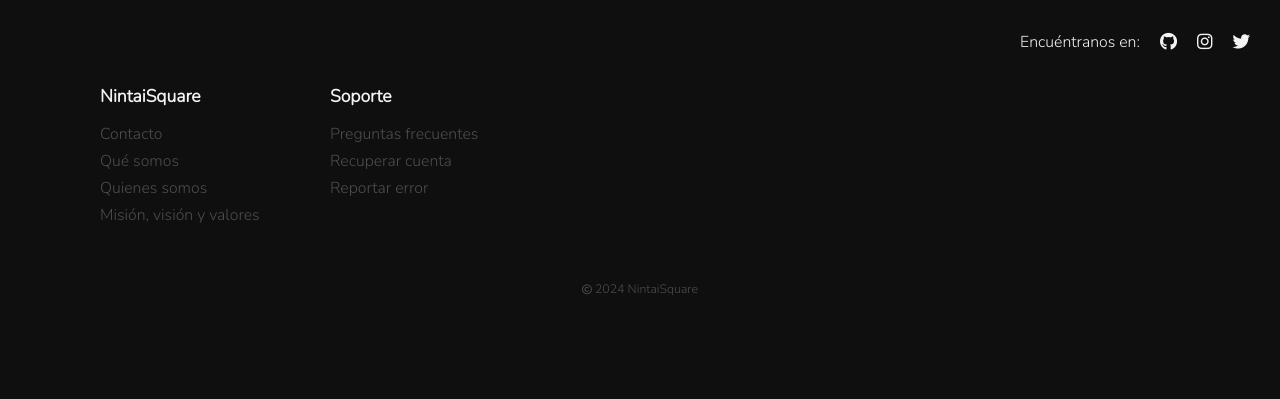
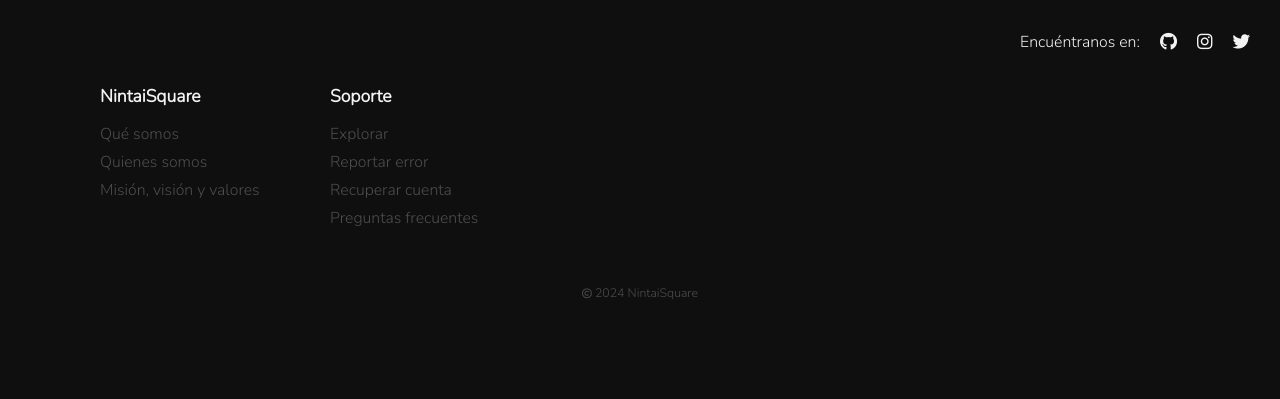
Before and after one commit to drlncode/nintaisquare, a PHP site: page / in a window 1280 px wide. Shown: the part 841-1240 px from the top of the page. Run offline with PHP 8.4, Linux system fonts and the light colour scheme; some web fonts are replaced.

Commit message:
Darlin: Actualizando footer.

```diff
--- a/sources/assets/styles/create.css
+++ b/sources/assets/styles/create.css
@@ -542,16 +542,18 @@ body::-webkit-scrollbar-thumb {
 }
 
 .footer-container .infos-content .ic a {
+    width: max-content;
     display: block;
     text-decoration: none;
     color: var(--border-color);
     margin: 5px 0;
     font-size: 0.9em;
+    transition: all 0.3s ease-in-out;
+    border-bottom: 1px solid var(--text-color);
 }
 
 .footer-container .infos-content .ic a:hover {
-    color: var(--border-color-clear);
-    transition: all 0.2s ease-in-out;
+    border-bottom: 1px solid var(--border-color);
 }
 
 .copy-content {
--- a/sources/assets/styles/explore.css
+++ b/sources/assets/styles/explore.css
@@ -507,16 +507,18 @@ body::-webkit-scrollbar-thumb {
 }
 
 .footer-container .infos-content .ic a {
+    width: max-content;
     display: block;
     text-decoration: none;
     color: var(--border-color);
     margin: 5px 0;
     font-size: 0.9em;
+    transition: all 0.3s ease-in-out;
+    border-bottom: 1px solid var(--text-color);
 }
 
 .footer-container .infos-content .ic a:hover {
-    color: var(--border-color-clear);
-    transition: all 0.2s ease-in-out;
+    border-bottom: 1px solid var(--border-color);
 }
 
 .copy-content {
--- a/sources/assets/styles/index-l.css
+++ b/sources/assets/styles/index-l.css
@@ -299,16 +299,18 @@ body::-webkit-scrollbar-thumb {
 }
 
 .footer-container .infos-content .ic a {
+    width: max-content;
     display: block;
     text-decoration: none;
     color: var(--border-color);
     margin: 5px 0;
     font-size: 0.9em;
+    transition: all 0.3s ease-in-out;
+    border-bottom: 1px solid var(--text-color);
 }
 
 .footer-container .infos-content .ic a:hover {
-    color: var(--border-color-clear);
-    transition: all 0.2s ease-in-out;
+    border-bottom: 1px solid var(--border-color);
 }
 
 .copy-content {
--- a/sources/assets/styles/index-nl.css
+++ b/sources/assets/styles/index-nl.css
@@ -202,18 +202,19 @@ body::-webkit-scrollbar-thumb {
 }
 
 .footer-container .infos-content .ic a {
+    width: max-content;
     display: block;
     text-decoration: none;
     color: var(--border-color);
     margin: 5px 0;
     font-size: 0.9em;
+    transition: all 0.3s ease-in-out;
+    border-bottom: 1px solid var(--text-color);
 }
 
 .footer-container .infos-content .ic a:hover {
-    color: var(--border-color-clear);
-    transition: all 0.2s ease-in-out;
+    border-bottom: 1px solid var(--border-color);
 }
-
 .copy-content {
     display: flex;
     justify-content: center;
--- a/sources/assets/styles/user.css
+++ b/sources/assets/styles/user.css
@@ -369,16 +369,18 @@ body::-webkit-scrollbar-thumb {
 }
 
 .footer-container .infos-content .ic a {
+    width: max-content;
     display: block;
     text-decoration: none;
     color: var(--border-color);
     margin: 5px 0;
     font-size: 0.9em;
+    transition: all 0.3s ease-in-out;
+    border-bottom: 1px solid var(--text-color);
 }
 
 .footer-container .infos-content .ic a:hover {
-    color: var(--border-color-clear);
-    transition: all 0.2s ease-in-out;
+    border-bottom: 1px solid var(--border-color);
 }
 
 .copy-content {
--- a/sources/templates/footer/footer.php
+++ b/sources/templates/footer/footer.php
@@ -11,7 +11,6 @@
                 <h4>NintaiSquare</h4>
             </div>
             <div class="content-links">
-                <a href="">Contacto</a>
                 <a href="">Qué somos</a>
                 <a href="">Quienes somos</a>
                 <a href="">Misión, visión y valores</a>
@@ -22,9 +21,10 @@
                 <h4>Soporte</h4>
             </div>
             <div class="content-links">
+                <a href="https://nintaisquare.com/support/">Explorar</a>
+                <a href="https://nintaisquare.com/support/report-bug/">Reportar error</a>
+                <a href="https://nintaisquare.com/support/contact-us/?recover-account">Recuperar cuenta</a>
                 <a href="https://nintaisquare.com/support/#frequent-questions">Preguntas frecuentes</a>
-                <a href="https://nintaisquare.com/support/contact-us/?recover-account">Recuperar cuenta</a>
-                <a href="https://nintaisquare.com/support/report-bug/">Reportar error</a>
             </div>
         </div>
     </div>
```
